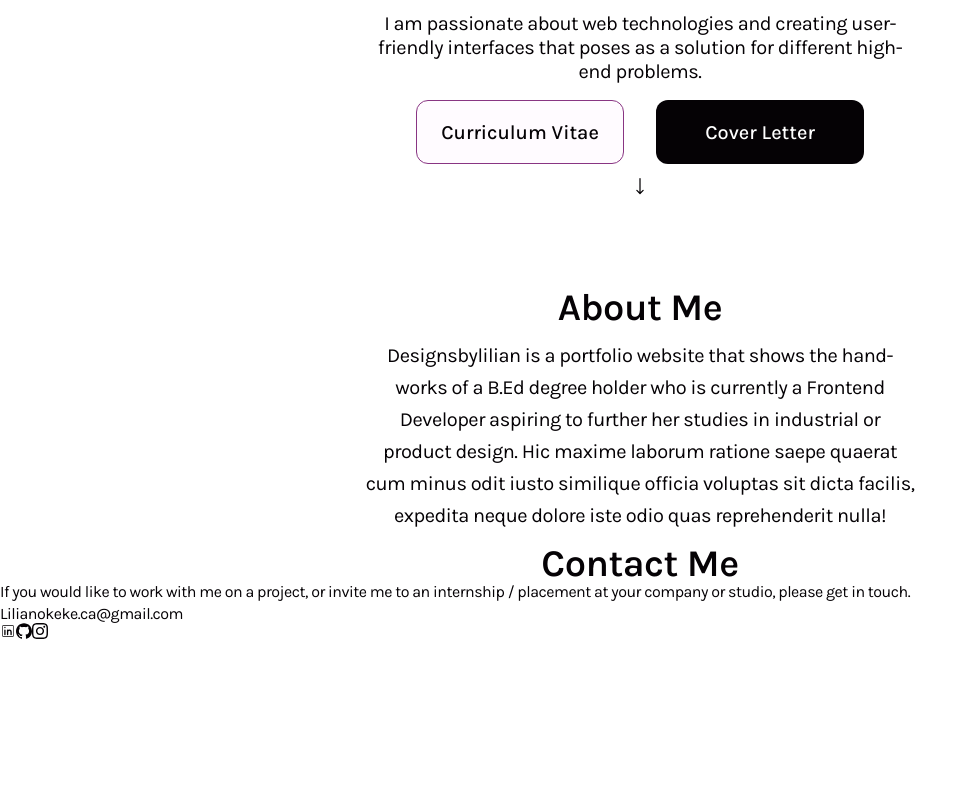
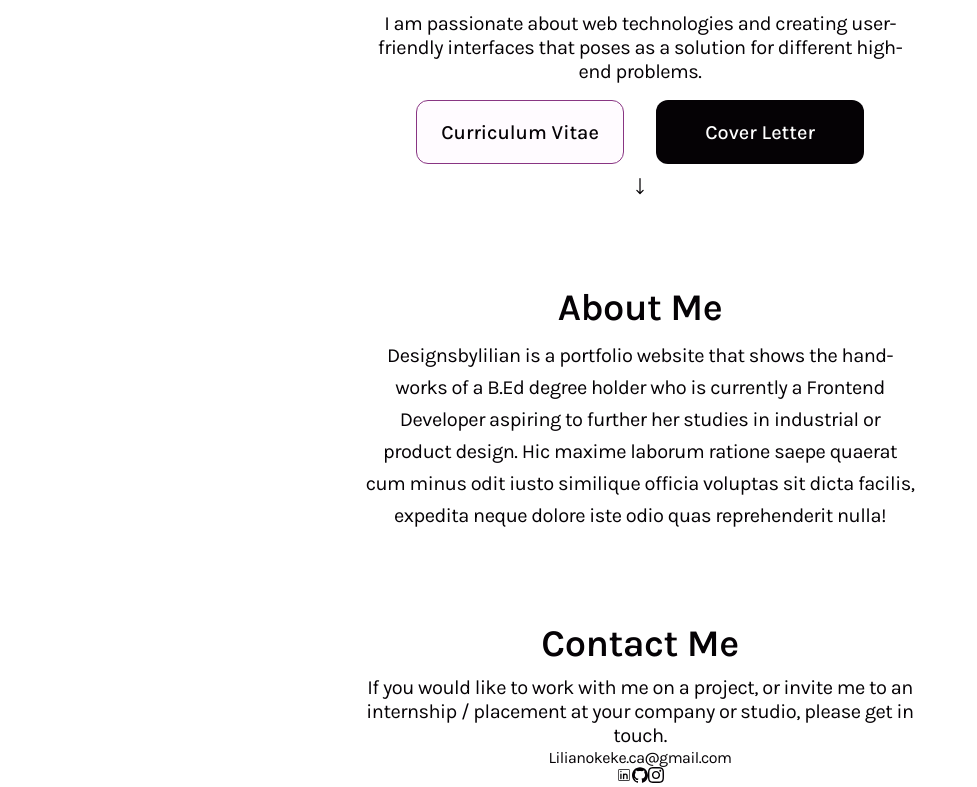
Before and after one commit to Lilianada/Lilydesigned, a React (Create React App) app: page / in a window 1280 px wide. Shown: the part 428-1215 px from the top of the page, without its empty margins (0-977 px from the left). Before the commit the page ends 1071 px from the top, so only its background shows below. Built offline with nearby package versions, Linux system fonts and the light colour scheme.

Commit message:
Contact section

```diff
--- a/src/components/Contact/Contact.jsx
+++ b/src/components/Contact/Contact.jsx
@@ -1,6 +1,7 @@
 import React from "react";
 import { CiLinkedin } from "react-icons/ci";
 import { SiGithub, SiInstagram } from "react-icons/si";
+import "./Contact.scss";
 
 export default function Contact() {
   return (
--- a/src/components/Contact/Contact.scss
+++ b/src/components/Contact/Contact.scss
@@ -0,0 +1,14 @@
+.contactSection{
+    display: grid;
+    place-items: center;
+    margin: 5rem auto 0;
+    justify-content: center;
+    text-align: center;
+    width: 90%;
+
+    @media screen and (min-width: 768px){
+        width: 34.5rem;
+    }
+
+
+}
--- a/src/components/Reviews/Reviews.scss
+++ b/src/components/Reviews/Reviews.scss
@@ -1,7 +1,7 @@
 .reviewsSection{
     display: grid;
     place-items: center;
-    margin: 0 auto;
+    margin: 5rem auto 0;
     justify-content: center;
     text-align: center;
     width: 90%;
--- a/src/index.scss
+++ b/src/index.scss
@@ -275,3 +275,9 @@ button {
     font-weight: 500;
     line-height: 2.5rem;
 }
+
+.text{
+    margin-top: 1rem;
+    font-size: var(--twenty);
+    line-height: 1.5rem;
+}
```
